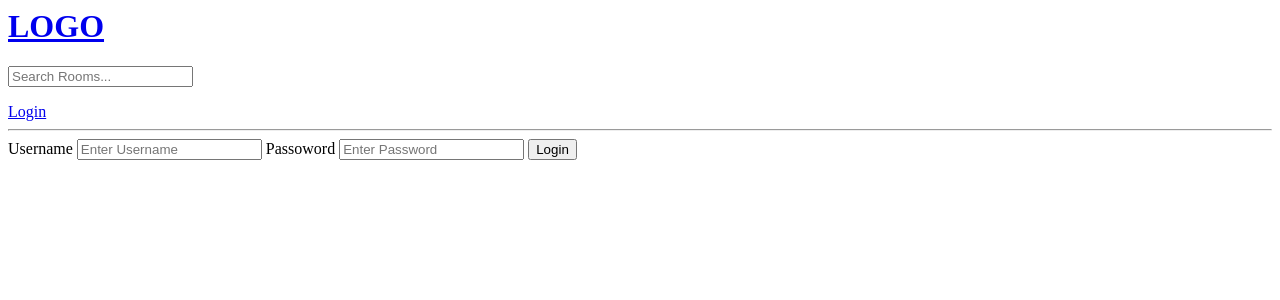
After one commit to WiktorBK/DevForum, a Django app: page /login/ in a window 1280 px wide. The commit adds this page. Shown: the top 300 px of the page. Run offline with Django 4.2, Linux system fonts and the light colour scheme.

Commit message:
Login and Logout functions
User can now login into his account.
After this action 'logout' button appears
on the navbar.

```diff
--- /dev/null
+++ b/base/templates/base/login_register.html
@@ -0,0 +1,20 @@
+{%extends 'main.html'%} {%block content%}
+
+
+<div>
+    <form method="POST" action="">
+        {%csrf_token%}
+
+        <label>Username</label>
+        <input type="text" name="username" placeholder="Enter Username"/>
+        <label>Passoword</label>
+        <input type="password" name="password" placeholder="Enter Password"/>
+
+        <input type="submit" value="Login"/>
+
+
+    </form>
+</div>
+
+
+{%endblock%}
--- a/base/urls.py
+++ b/base/urls.py
@@ -2,6 +2,9 @@ from django.urls import path
 from . import views
 
 urlpatterns= [
+    path('login/', views.loginPage, name="login"),
+    path('logout/', views.logoutUser, name="logout"),
+
     path('', views.home, name="home"),
     path('room/<str:room_id>/', views.room, name="room"),
     path('create-room/', views.createRoom, name="create-room"),
--- a/base/views.py
+++ b/base/views.py
@@ -1,8 +1,44 @@
 from django.shortcuts import render, redirect
 from django.db.models import Q
 from django.http import HttpResponse
+from django.contrib.auth.models import User
+from django.contrib import messages
 from .models import Room, Topic
 from .forms import RoomForm
+from django.contrib.auth import authenticate, login, logout
+
+
+
+
+
+def loginPage(request):
+
+    if request.method == "POST":
+        username = request.POST.get('username')
+        password = request.POST.get('password')
+
+        try:
+            user = User.objects.get(username=username)
+        except:
+            messages.error(request, 'User does not exist')
+
+        user = authenticate(request, username=username, password=password)
+
+        if user is not None:
+            login(request, user)
+            return redirect('home')
+        else:
+            messages.error(request, 'Make sure username and password are correct')
+
+
+    context = {}
+    return render(request, 'base/login_register.html', context)
+
+def logoutUser(request):
+    logout(request)
+    return redirect('home')
+
+
 
 def home(request):
     q = request.GET.get('q') if request.GET.get('q') != None else ''
--- a/templates/main.html
+++ b/templates/main.html
@@ -7,6 +7,16 @@
 </head>
 <body>
     {% include 'navbar.html' %}
+
+    {%if messages%}
+    <ul class="messages">
+        {%for message in messages%}
+        <li>
+            {{message}}
+        </li>
+        {%endfor%}
+    </ul>
+    {%endif%}
 {% block content %}
 
 
--- a/templates/navbar.html
+++ b/templates/navbar.html
@@ -5,4 +5,9 @@
     <input type="text" name="q" placeholder="Search Rooms..."/>
 </form>
 
+{%if request.user.is_authenticated %}
+<a href="{% url 'logout'%}">Logout</a>
+{%else%}
+<a href="{%url 'login'%}">Login</a>
+{%endif%}
 <hr>
```
